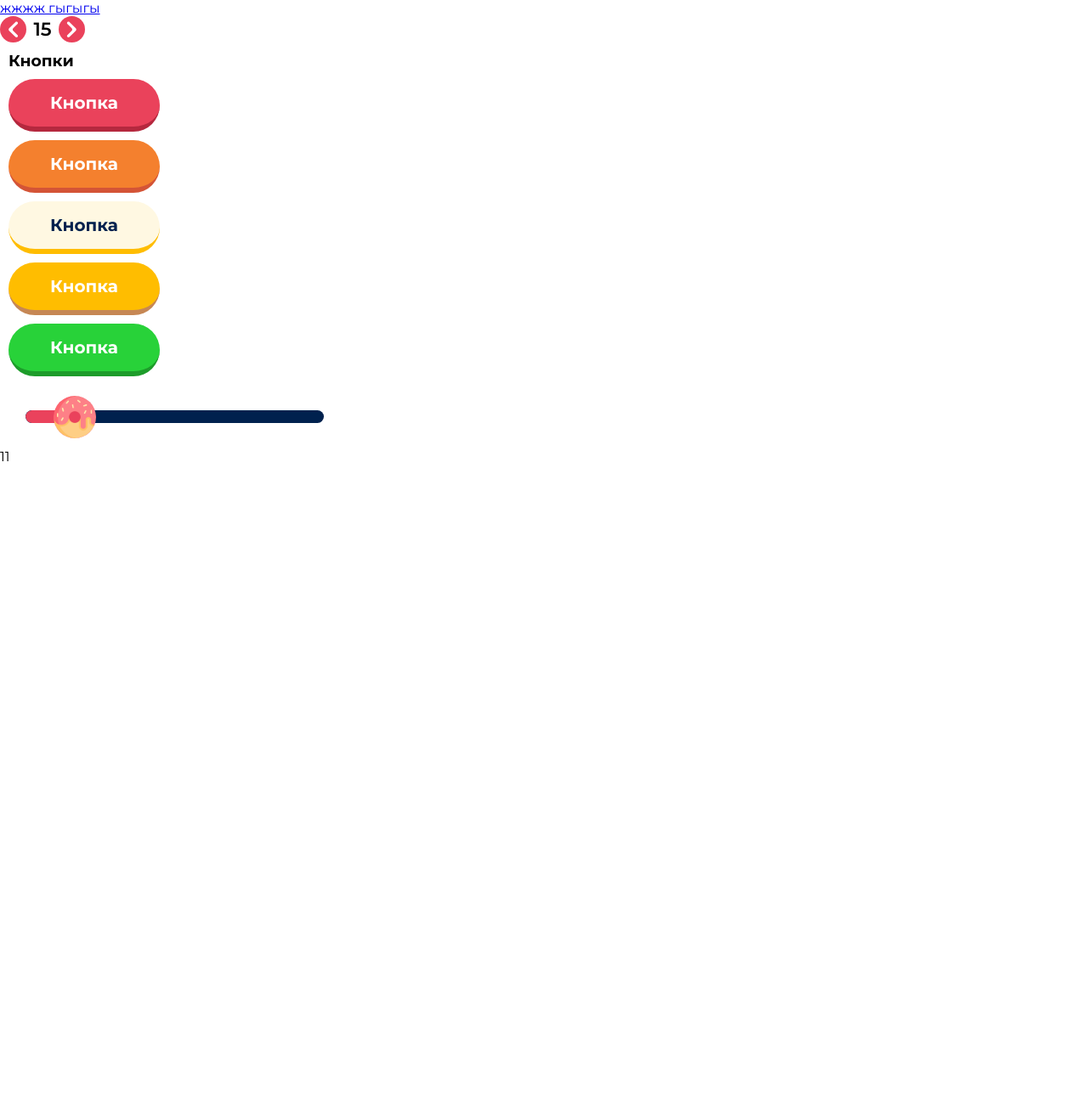
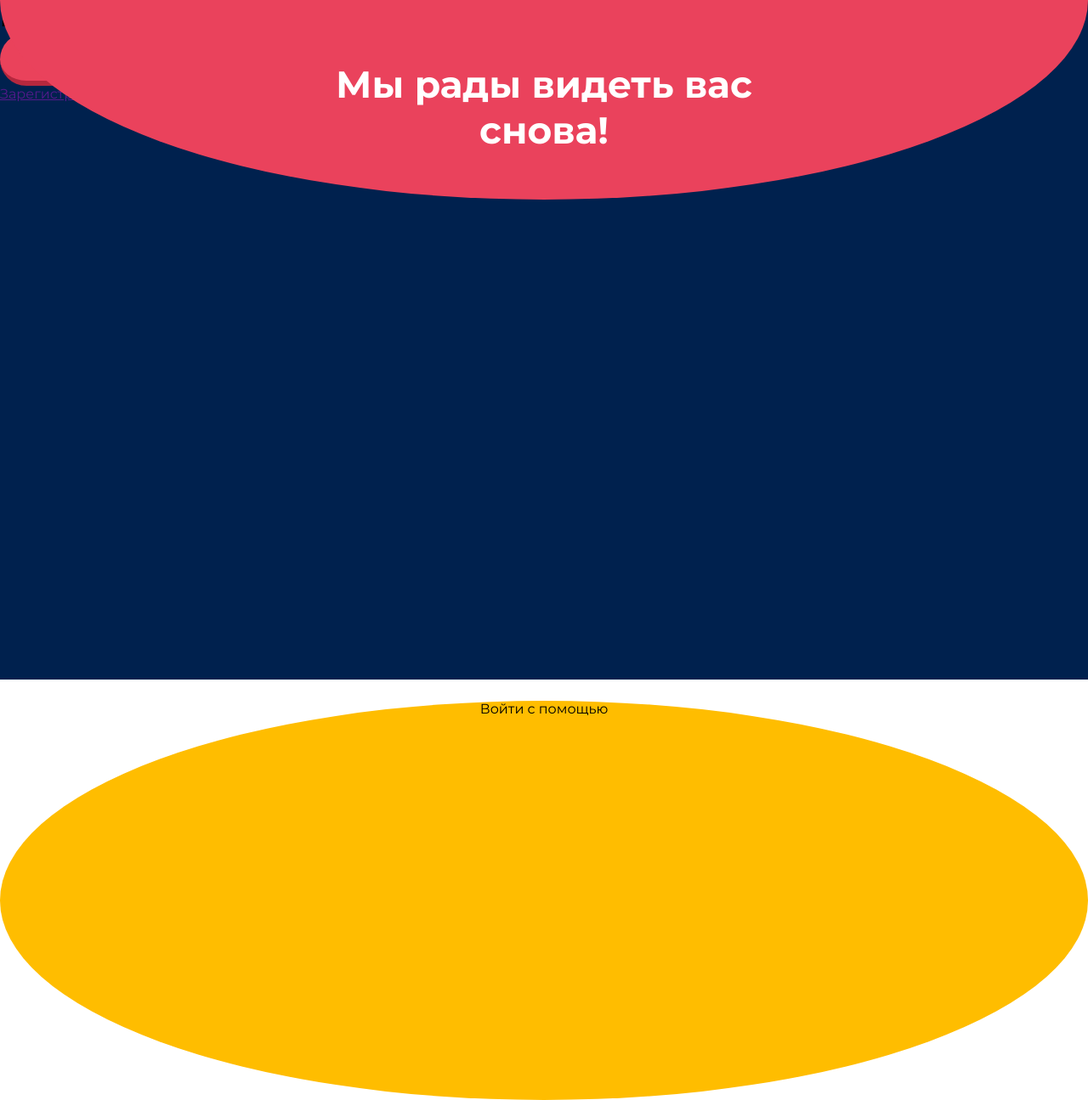
Before and after one commit to VanCode111/quizza-frontend, a Nuxt app: page / in a window 1280 px wide. Shown: the whole page at 85% size. Before the commit the page ends 800 px from the top, so only its background shows below. Built offline with nearby package versions, Linux system fonts and the light colour scheme.

Commit message:
starting index

```diff
--- a/pages/index.vue
+++ b/pages/index.vue
@@ -1,10 +1,6 @@
 <template>
-    <div>
-        <p>
-            <NuxtLink to="/Settings">жжжж гыгыгы</NuxtLink>
-        </p>
-
-        <QuantityCounter v-model:rounds="rounds"></QuantityCounter>
+    <div class="background-wrap">
+        <!-- <QuantityCounter v-model:rounds="rounds"></QuantityCounter>
 
         <div class="buttons">
             <h3>Кнопки</h3>
@@ -20,7 +16,21 @@
             <Slider v-model="slider" :min="0" :max="100" />
         </div>
 
-        {{ slider }}
+        {{ slider }} -->
+        <div class="circle circle-top">
+            <h2>Мы рады видеть вас снова!</h2>
+        </div>
+        <div class="form-wrapper">
+            <h1>Вход</h1>
+            <form action="">
+                <Button @click="lala">Войти</Button>
+            </form>
+            <a href="">Зарегистрироваться</a>
+        </div>
+        <div class="circle circle-bottom">
+            <p class="help-text">Войти с помощью</p>
+            <div class="icons-wrapper"></div>
+        </div>
     </div>
 </template>
 
@@ -41,9 +51,34 @@ export default {
 </script>
 
 <style lang="scss">
+body {
+    overflow: hidden;
+}
+
+h2 {
+    font-weight: bold;
+    font-size: 44px;
+    max-width: 500px;
+    color: white;
+    text-align: center;
+    position: absolute;
+    // top: 300px;
+    bottom: 55px;
+}
+
+.background-wrap {
+    background-color: #00214e;
+    height: 100vh;
+    width: 100vw;
+}
+
+.form-wrap {
+}
+
 .slider-block {
     margin: 30px;
 }
+
 .buttons {
     padding: 10px;
     & h3 {
@@ -56,4 +91,26 @@ export default {
         align-items: flex-start;
     }
 }
+
+.circle-top {
+    position: absolute;
+    transform: translateY(-50%);
+    height: 470px;
+    width: 100vw;
+    background: #ea425c;
+    border-radius: 100%;
+    display: flex;
+    justify-content: center;
+}
+
+.circle-bottom {
+    position: absolute;
+    transform: translateY(150%);
+    height: 470px;
+    width: 100vw;
+    background: #ffbd00;
+    border-radius: 100%;
+    display: flex;
+    justify-content: center;
+}
 </style>
```
